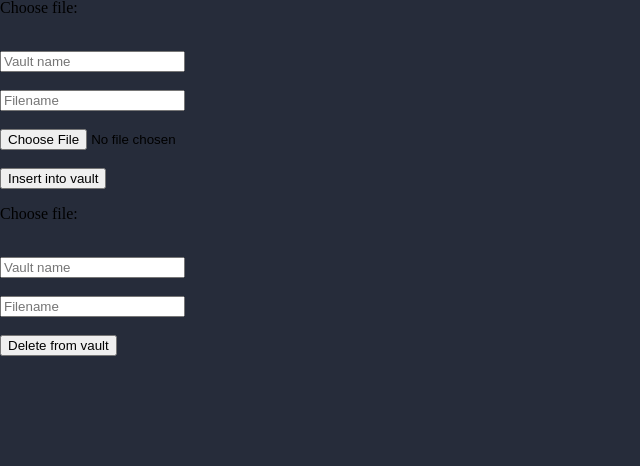
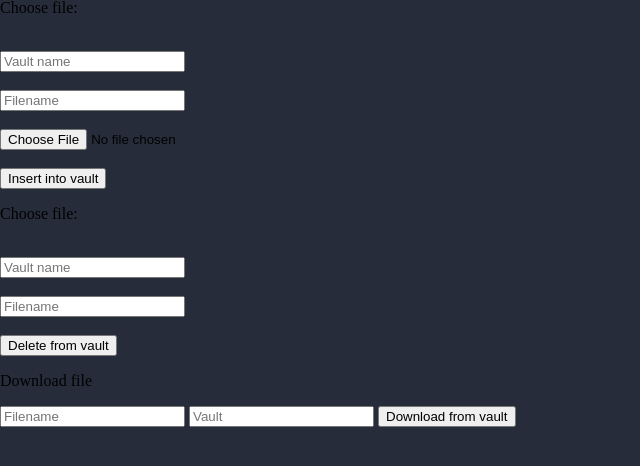
Before and after one commit to Cryp70m4n/xena, a Flask app: template src/templates/profile.html in a window 1280 px wide. Shown: the part 216-682 px from the top of the page, without its empty margins (0-640 px from the left). Run offline with Flask 2, Linux system fonts and the light colour scheme; the template is opened without the code that fills it, so the values that code supplies are empty; parts of the project's set-up code (start-up, migrations or seed data) failed here and were passed over.

Commit message:
Added download file option

```diff
--- a/src/api.py
+++ b/src/api.py
@@ -524,8 +524,13 @@ def get_from_vault():
     sess = str(session_string)
     user = data["user"]
     user = user.replace('"', '')
-    filepath = functions.get_from_vault(user, session, data["target_vault"], data["target_file"])
-    return send_file(filepath, as_attachment=True)
+    filedata = functions.get_from_vault(user, sess, data["target_vault"], data["target_file"])
+    try:
+        success_response_data = {"response_status": "Success!", "filename": data["target_file"], "filedata": filedata.decode("utf-8"), "response_code": 0}
+        success_response = json.dumps(success_response_data)
+        return success_response
+    except:
+        return fail_response
 
 @app.route('/insert_into_vault', methods=['POST'])
 def insert_into_vault():
--- a/src/static/js/profile.js
+++ b/src/static/js/profile.js
@@ -6,6 +6,26 @@ function isJsonObject(strData) {
     }
     return true;
 }
+
+function base64ToArrayBuffer(base64) {
+    let binaryString = window.atob(base64);
+    let binaryLen = binaryString.length;
+    let bytes = new Uint8Array(binaryLen);
+    for (let i = 0; i < binaryLen; i++) {
+       let ascii = binaryString.charCodeAt(i);
+       bytes[i] = ascii;
+    }
+    return bytes;
+ }
+
+ function saveByteArray(reportName, byte) {
+    let blob = new Blob([byte], {type: "application/pdf"});
+    let link = document.createElement('a');
+    link.href = window.URL.createObjectURL(blob);
+    let fileName = reportName;
+    link.download = fileName;
+    link.click();
+};
 
 
 
@@ -117,3 +137,37 @@ function delete_from_vaults() {
 
 	xhr.send(JSON.stringify(data));
 }
+
+function download_from_vault() {
+	let target_vault = document.getElementById("vn").value;
+	let filename = document.getElementById("fn").value;
+	let xhr = new XMLHttpRequest();
+	let method = "POST"
+    let action = "/get_from_vault"
+	xhr.open(method, action, true);
+	xhr.setRequestHeader('Content-Type', 'application/json; charset=UTF-8');
+	let data = {
+		"user": usr,
+		"session": session,
+		"target_vault": target_vault,
+		"target_file": filename
+	};
+	xhr.onload = function() {
+		let response = null;
+		if (xhr.status >= 200 && xhr.status < 300) {
+			response = xhr.responseText;
+		}
+		if(isJsonObject(response) != true)
+			return "Failure!"
+		let response_obj = JSON.parse(response);
+		if(response_obj.response_code == 0) {
+			console.log(response_obj)
+			let data = base64ToArrayBuffer(response_obj.filedata);
+			saveByteArray(response_obj.filename, data);
+			return "Success!";
+		}
+		return "Failure!";
+	}
+
+	xhr.send(JSON.stringify(data));
+}
--- a/src/templates/profile.html
+++ b/src/templates/profile.html
@@ -40,8 +40,13 @@
 			<input type="text" placeholder="Filename" class="filename" id="fname">
 			<br>
 			<br>
-            <button type="button" class="form_button" onclick="delete_from_vaults()">Delete from vault</button>
+            <button type="button" class="delb" onclick="delete_from_vaults()">Delete from vault</button>
         </form>
+
+		<p id="dp">Download file</p>
+		<input type="text" placeholder="Filename" class="fn" id="fn">
+		<input type="text" placeholder="Vault" class="vn" id="vn">
+		<button type="button" class="dwnb" onclick="download_from_vault()">Download from vault</button>
 
 		<script src="/static/js/logout.js"></script>
 		<script src="/static/js/profile.js"></script>
```
Also changed, not shown: src/functions.py (+7 -2 lines), src/vaults/test/days/tg.jpg (added), 2 other files.
